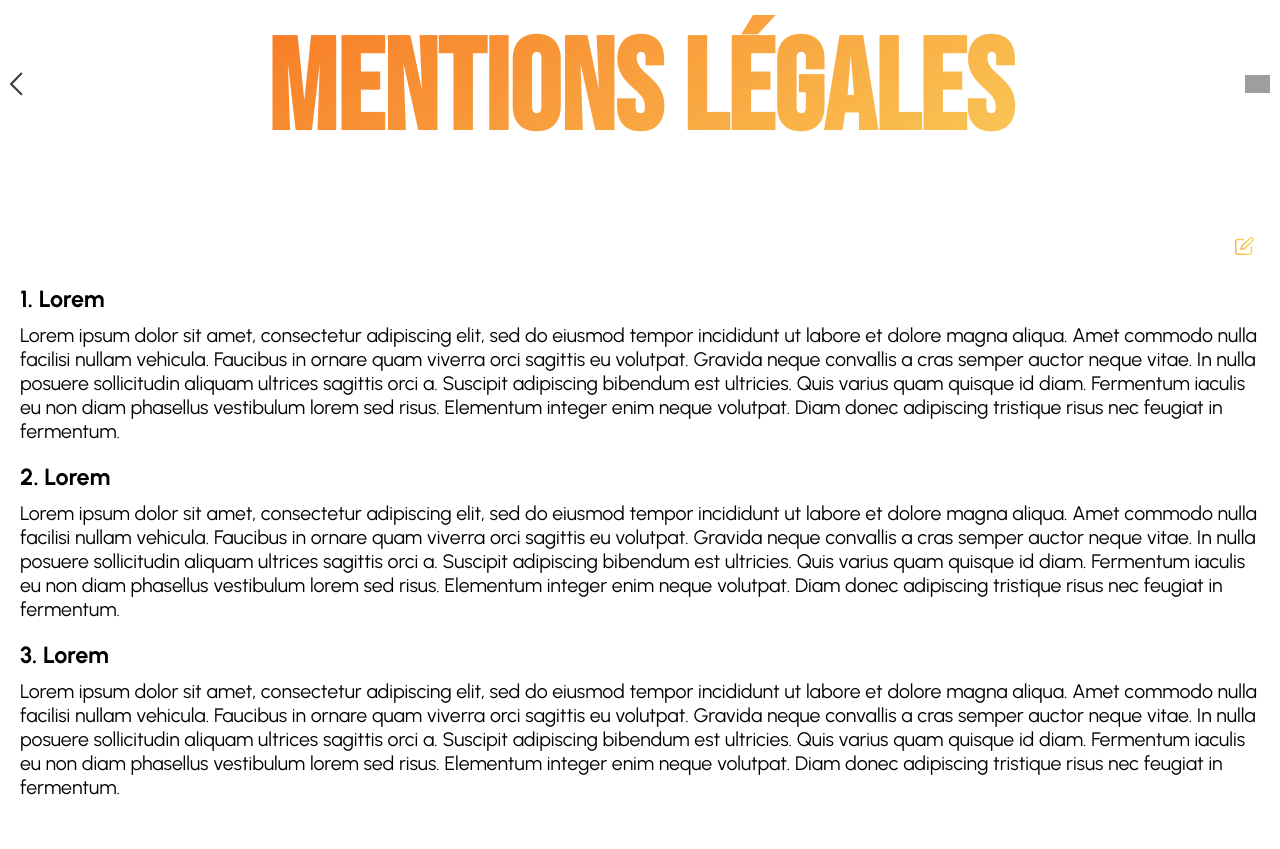
After one commit to HipppB/safeHub, a PHP site: page /mentions-legales-admin.html in a window 1280 px wide. The commit adds this page. Run offline with PHP 8.4, Linux system fonts and the light colour scheme; grey boxes are pictures that could not be loaded.

Commit message:
Mentions legales admin, faq, conseil-admin

```diff
--- /dev/null
+++ b/views/mentions-legales-admin.html
@@ -0,0 +1,79 @@
+<!DOCTYPE html>
+<html>
+    <head>
+        <meta charset="utf-8" />
+        <title>SafeHub - Mentions légales</title>
+        <link rel="stylesheet" href="./styles/common/index.css" />
+        <link rel="stylesheet" href="./styles/headerprivate.css" />
+        <link rel="stylesheet" href="./styles/common/classStyles.css" />
+        <link rel="stylesheet" href="./styles/cguMentionsLegales.css" />
+        <script
+            type="text/javascript"
+            src="./scripts/common/components.js"
+            async
+        ></script>
+
+        <meta name="viewport" content="width=device-width, initial-scale=1" />
+    </head>
+    <body>
+        <div
+            class="header-container"
+            title="Mentions légales"
+            leftButtonPath="./assets/icons/backButton.svg"
+            width="25px"
+        ></div>
+        <div class="icon-container-modify mR25 mT50">
+            <a> <img src="./assets/icons/modify.svg" /></a>
+        </div>
+        <div class="mL20 mR20 mB50">
+            <div class="mT20">
+                <p class="cguTitle">1. Lorem</p>
+                <p class="paragraphCgu mT10">
+                    Lorem ipsum dolor sit amet, consectetur adipiscing elit, sed
+                    do eiusmod tempor incididunt ut labore et dolore magna
+                    aliqua. Amet commodo nulla facilisi nullam vehicula.
+                    Faucibus in ornare quam viverra orci sagittis eu volutpat.
+                    Gravida neque convallis a cras semper auctor neque vitae. In
+                    nulla posuere sollicitudin aliquam ultrices sagittis orci a.
+                    Suscipit adipiscing bibendum est ultricies. Quis varius quam
+                    quisque id diam. Fermentum iaculis eu non diam phasellus
+                    vestibulum lorem sed risus. Elementum integer enim neque
+                    volutpat. Diam donec adipiscing tristique risus nec feugiat
+                    in fermentum.
+                </p>
+            </div>
+            <div class="mT20">
+                <p class="cguTitle">2. Lorem</p>
+                <p class="paragraphCgu mT10">
+                    Lorem ipsum dolor sit amet, consectetur adipiscing elit, sed
+                    do eiusmod tempor incididunt ut labore et dolore magna
+                    aliqua. Amet commodo nulla facilisi nullam vehicula.
+                    Faucibus in ornare quam viverra orci sagittis eu volutpat.
+                    Gravida neque convallis a cras semper auctor neque vitae. In
+                    nulla posuere sollicitudin aliquam ultrices sagittis orci a.
+                    Suscipit adipiscing bibendum est ultricies. Quis varius quam
+                    quisque id diam. Fermentum iaculis eu non diam phasellus
+                    vestibulum lorem sed risus. Elementum integer enim neque
+                    volutpat. Diam donec adipiscing tristique risus nec feugiat
+                    in fermentum.
+                </p>
+            </div>
+            <div class="mT20">
+                <p class="cguTitle">3. Lorem</p>
+                <p class="paragraphCgu mT10">
+                    Lorem ipsum dolor sit amet, consectetur adipiscing elit, sed
+                    do eiusmod tempor incididunt ut labore et dolore magna
+                    aliqua. Amet commodo nulla facilisi nullam vehicula.
+                    Faucibus in ornare quam viverra orci sagittis eu volutpat.
+                    Gravida neque convallis a cras semper auctor neque vitae. In
+                    nulla posuere sollicitudin aliquam ultrices sagittis orci a.
+                    Suscipit adipiscing bibendum est ultricies. Quis varius quam
+                    quisque id diam. Fermentum iaculis eu non diam phasellus
+                    vestibulum lorem sed risus. Elementum integer enim neque
+                    volutpat. Diam donec adipiscing tristique risus nec feugiat
+                    in fermentum.
+                </p>
+            </div>
+        </div>
+    </body>
+</html>
--- a/views/styles/cguMentionsLegales.css
+++ b/views/styles/cguMentionsLegales.css
@@ -15,3 +15,12 @@
     font-size: 0.6em;
     font-weight: 700;
 }
+
+.icon-container-modify {
+    display: flex;
+    justify-content: flex-end;
+}
+
+.icon-container-modify a {
+    cursor: pointer;
+}
```
Also changed, not shown: views/conseils-admin.html (added, +26 -0 lines), views/faq.html (+5 -3 lines), views/styles/faq.css (+8 -0 lines).
